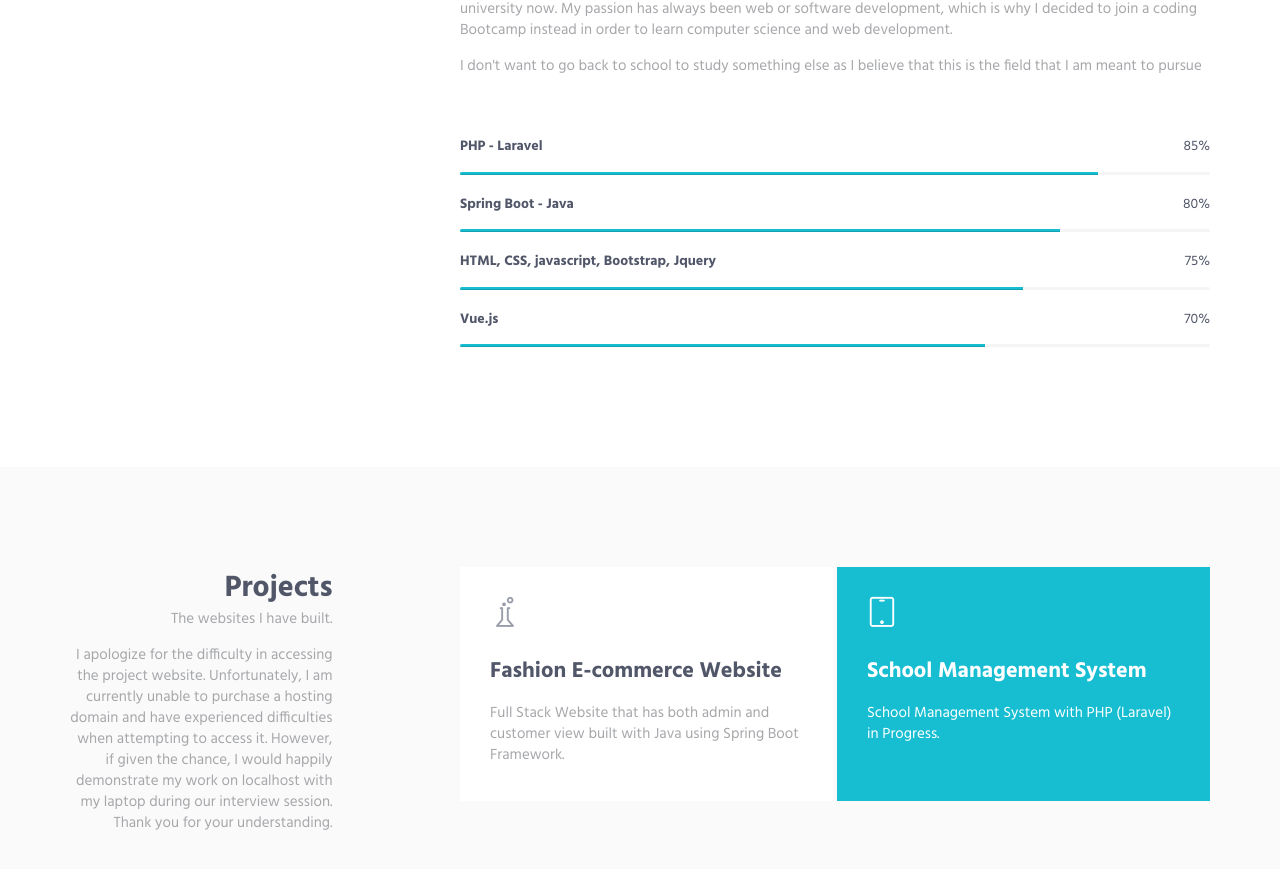
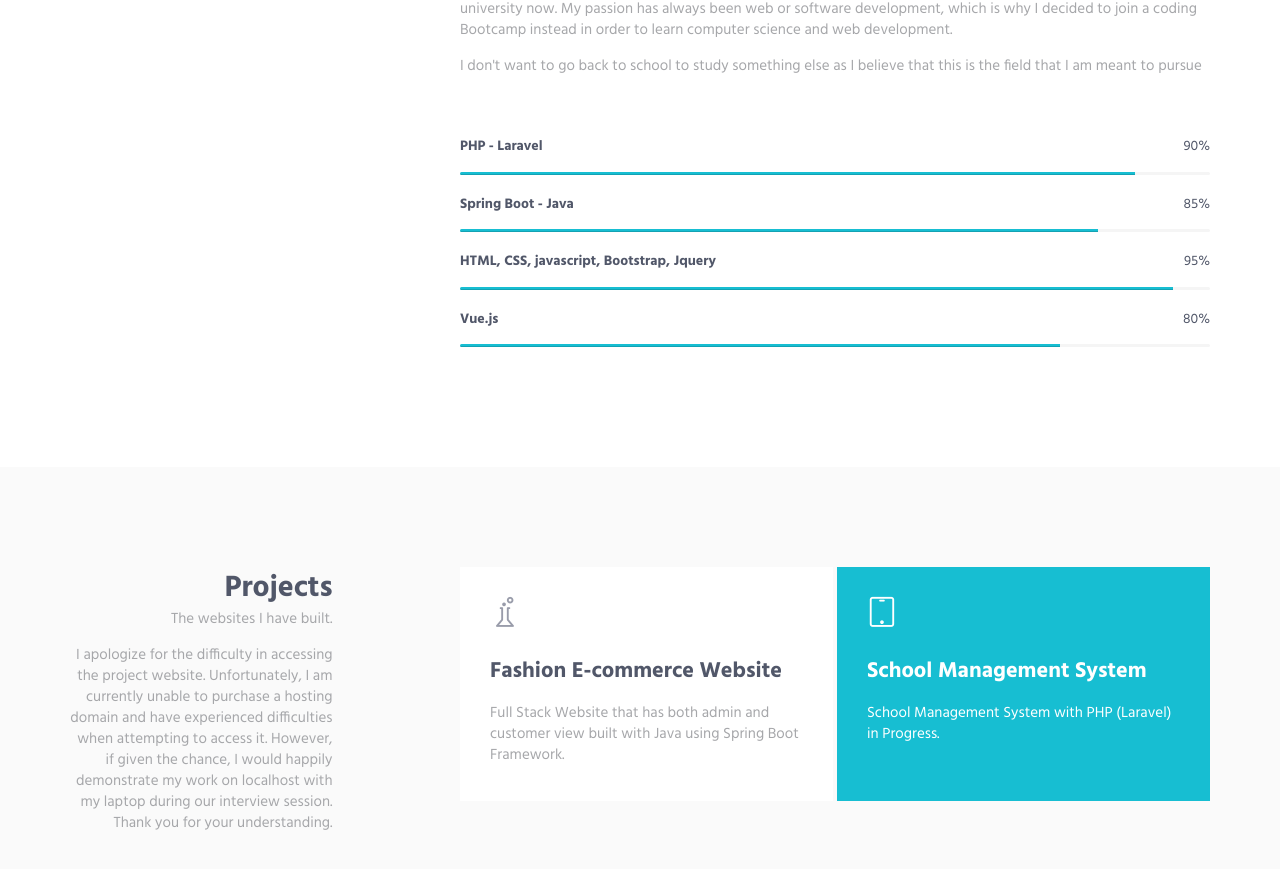
Before and after one commit to Isaac4772/Aung-Paing, a plain HTML site: page HTML/aungpaing.html in a window 1280 px wide. Shown: the part 791-1660 px from the top of the page. Drawn offline with Linux system fonts and the light colour scheme; some packages are replaced by stand-ins of ours; a script that the page names is missing.

Commit message:
updated skill percents

```diff
--- a/HTML/aungpaing.html
+++ b/HTML/aungpaing.html
@@ -142,28 +142,28 @@
 
                     <!-- Progress Box -->
                     <div class="progress-box">
-                        <h5>PHP - Laravel<span class="color-heading pull-right">85%</span></h5>
+                        <h5>PHP - Laravel<span class="color-heading pull-right">90%</span></h5>
+                        <div class="progress">
+                            <div class="progress-bar bg-color-base" role="progressbar" data-width="90"></div>
+                        </div>
+                    </div>
+                    <div class="progress-box">
+                        <h5>Spring Boot - Java <span class="color-heading pull-right">85%</span></h5>
                         <div class="progress">
                             <div class="progress-bar bg-color-base" role="progressbar" data-width="85"></div>
                         </div>
                     </div>
                     <div class="progress-box">
-                        <h5>Spring Boot - Java <span class="color-heading pull-right">80%</span></h5>
+                        <h5>HTML, CSS, javascript, Bootstrap, Jquery <span class="color-heading pull-right">95%</span>
+                        </h5>
                         <div class="progress">
-                            <div class="progress-bar bg-color-base" role="progressbar" data-width="80"></div>
+                            <div class="progress-bar bg-color-base" role="progressbar" data-width="95"></div>
                         </div>
                     </div>
                     <div class="progress-box">
-                        <h5>HTML, CSS, javascript, Bootstrap, Jquery <span class="color-heading pull-right">75%</span>
-                        </h5>
+                        <h5>Vue.js <span class="color-heading pull-right">80%</span></h5>
                         <div class="progress">
-                            <div class="progress-bar bg-color-base" role="progressbar" data-width="75"></div>
-                        </div>
-                    </div>
-                    <div class="progress-box">
-                        <h5>Vue.js <span class="color-heading pull-right">70%</span></h5>
-                        <div class="progress">
-                            <div class="progress-bar bg-color-base" role="progressbar" data-width="70"></div>
+                            <div class="progress-bar bg-color-base" role="progressbar" data-width="80"></div>
                         </div>
                     </div>
                     <!-- End Progress Box -->
```
